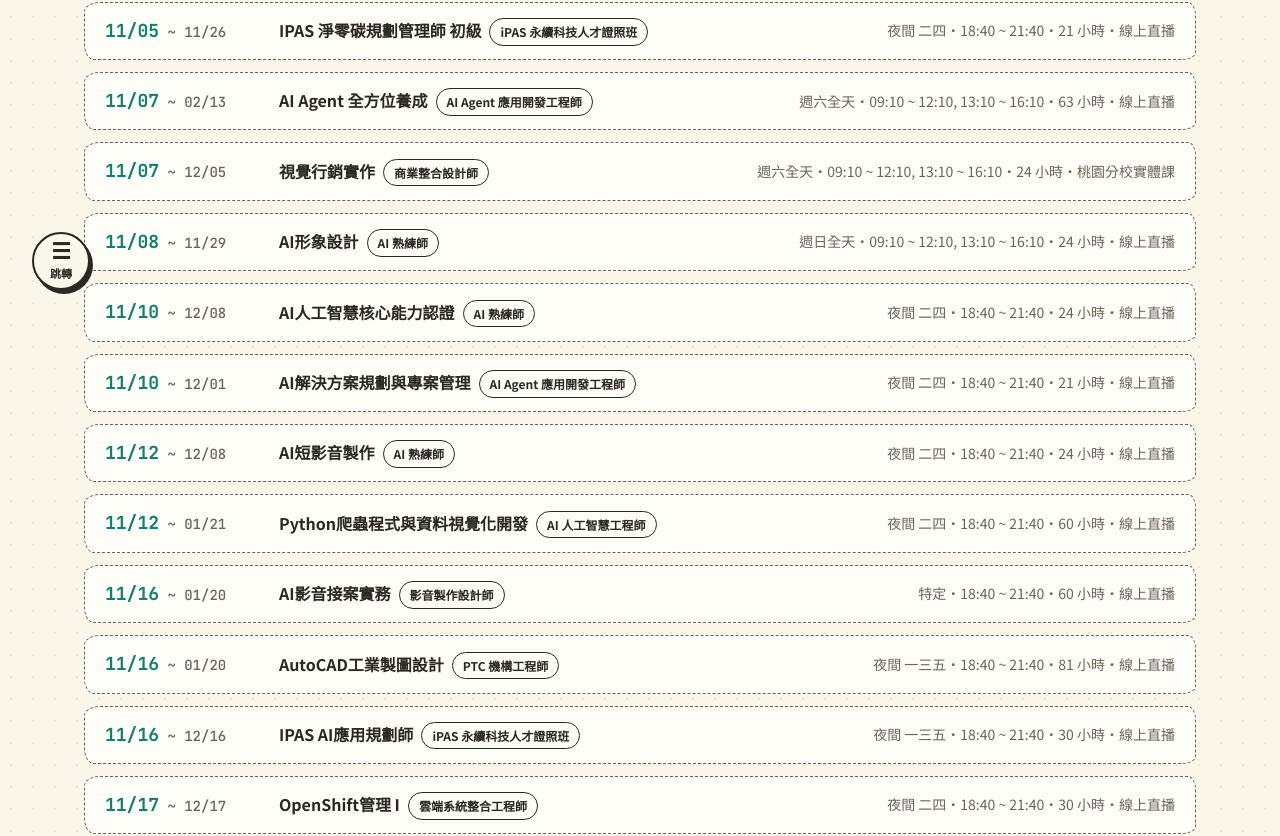
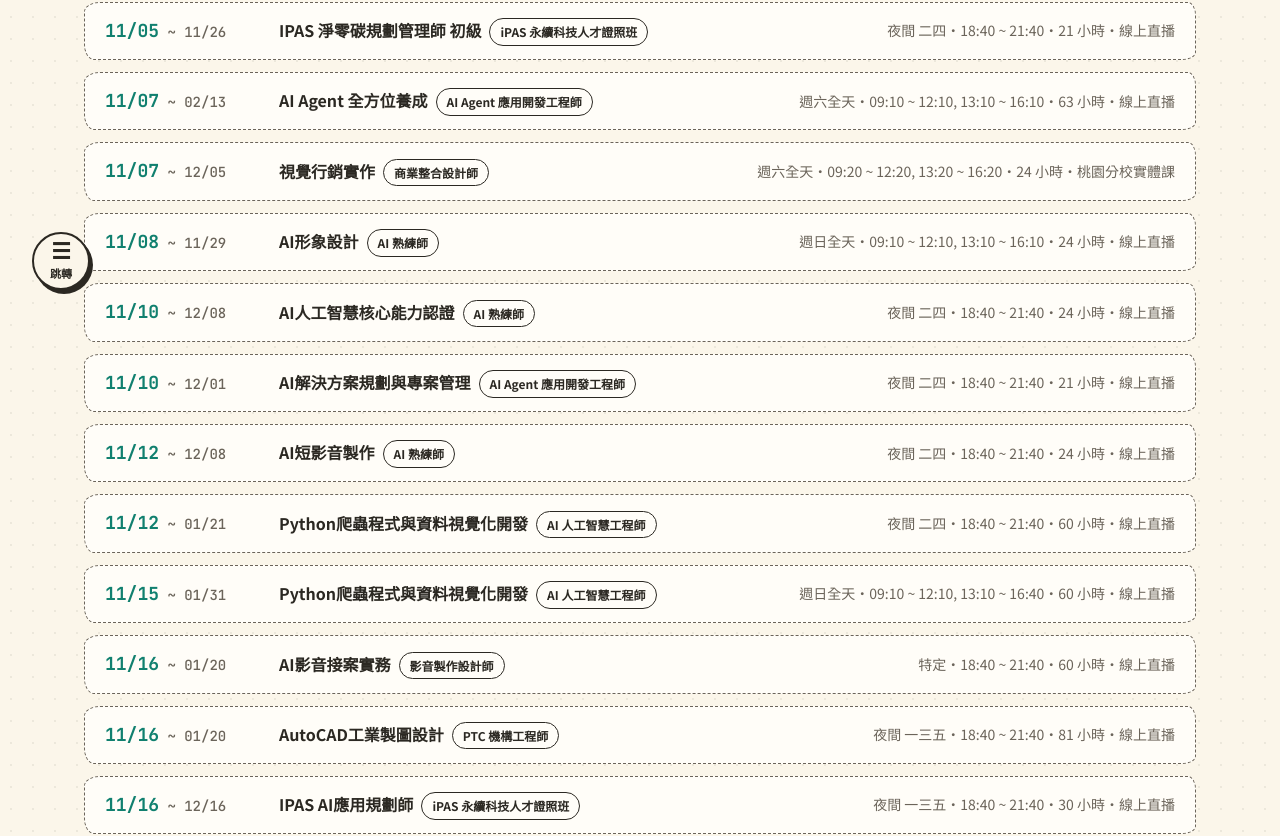
Before and after one commit to Janetdovely-cloud/cource, a React (Vite) app: page /#/classes in a window 1280 px wide. Shown: the part 478-1314 px from the top of the page. Built offline with nearby package versions, Linux system fonts and the light colour scheme.

Commit message:
每週同步近期開班（學管）

```diff
--- a/scripts/classes-lcc.json
+++ b/scripts/classes-lcc.json
@@ -161,7 +161,7 @@
   "類別": "職場",
   "課程": "視覺行銷實作 (停課日期:11/28)",
   "時段": "週六全天",
-  "時間": "09:10 ~ 12:10, 13:10 ~ 16:10",
+  "時間": "09:20 ~ 12:20, 13:20 ~ 16:20",
   "時數": "24"
  },
  {
@@ -297,6 +297,17 @@
   "時數": "9"
  },
  {
+  "開課日期": "2026/11/15",
+  "結束日期": "2027/01/31",
+  "上課地點": "雲端教室",
+  "開課地點": "板橋",
+  "類別": "認證",
+  "課程": "Python爬蟲程式與資料視覺化開發",
+  "時段": "週日全天",
+  "時間": "09:10 ~ 12:10, 13:10 ~ 16:40",
+  "時數": "60"
+ },
+ {
   "開課日期": "2026/11/16",
   "結束日期": "2027/01/20",
   "上課地點": "雲端教室",
@@ -342,7 +353,7 @@
  },
  {
   "開課日期": "2026/11/17",
-  "結束日期": "2027/01/26",
+  "結束日期": "2027/01/28",
   "上課地點": "雲端教室",
   "開課地點": "台南",
   "類別": "認證",
@@ -460,6 +471,17 @@
   "時段": "夜間 一三五",
   "時間": "18:40 ~ 21:40",
   "時數": "60"
+ },
+ {
+  "開課日期": "2026/11/25",
+  "結束日期": "2026/11/25",
+  "上課地點": "雲端教室",
+  "開課地點": "豐原",
+  "類別": "說明會",
+  "課程": "產業趨勢說明會 (生成式AI影音創作實戰)",
+  "時段": "夜間",
+  "時間": "19:00 ~ 21:00",
+  "時數": "2"
  },
  {
   "開課日期": "2026/11/26",
@@ -836,6 +858,17 @@
   "時數": "75"
  },
  {
+  "開課日期": "2026/12/15",
+  "結束日期": "2027/01/12",
+  "上課地點": "雲端教室",
+  "開課地點": "雲端教室",
+  "類別": "認證",
+  "課程": "想用 AI 拍出電影感短片？｜角色一致性 X 鏡頭美學 X 影音模型實戰",
+  "時段": "夜間 二四",
+  "時間": "19:00 ~ 21:00",
+  "時數": "14"
+ },
+ {
   "開課日期": "2026/12/16",
   "結束日期": "2027/01/15",
   "上課地點": "雲端教室",
--- a/src/data/classes.js
+++ b/src/data/classes.js
@@ -16,6 +16,15 @@ export const classes = {
    "end": "2027/01/21",
    "slot": "夜間 二四",
    "time": "18:40 ~ 21:40",
+   "hours": "60",
+   "branch": "線上直播"
+  },
+  {
+   "name": "Python爬蟲程式與資料視覺化開發",
+   "start": "2026/11/15",
+   "end": "2027/01/31",
+   "slot": "週日全天",
+   "time": "09:10 ~ 12:10, 13:10 ~ 16:40",
    "hours": "60",
    "branch": "線上直播"
   },
@@ -170,7 +179,7 @@ export const classes = {
   {
    "name": "空間軟裝設計實務",
    "start": "2026/11/17",
-   "end": "2027/01/26",
+   "end": "2027/01/28",
    "slot": "夜間 二四",
    "time": "18:40 ~ 21:40",
    "hours": "60",
@@ -268,6 +277,15 @@ export const classes = {
    "slot": "週六全天",
    "time": "09:10 ~ 12:10, 13:10 ~ 16:10",
    "hours": "72",
+   "branch": "線上直播"
+  },
+  {
+   "name": "想用 AI 拍出電影感短片？｜角色一致性 X 鏡頭美學 X 影音模型實戰",
+   "start": "2026/12/15",
+   "end": "2027/01/12",
+   "slot": "夜間 二四",
+   "time": "19:00 ~ 21:00",
+   "hours": "14",
    "branch": "線上直播"
   },
   {
@@ -389,7 +407,7 @@ export const classes = {
    "start": "2026/11/07",
    "end": "2026/12/05",
    "slot": "週六全天",
-   "time": "09:10 ~ 12:10, 13:10 ~ 16:10",
+   "time": "09:20 ~ 12:20, 13:20 ~ 16:20",
    "hours": "24",
    "branch": "桃園分校實體課"
   },
@@ -582,6 +600,15 @@ export const classes = {
    "branch": "線上直播"
   },
   {
+   "name": "想用 AI 拍出電影感短片？｜角色一致性 X 鏡頭美學 X 影音模型實戰",
+   "start": "2026/12/15",
+   "end": "2027/01/12",
+   "slot": "夜間 二四",
+   "time": "19:00 ~ 21:00",
+   "hours": "14",
+   "branch": "線上直播"
+  },
+  {
    "name": "2D美術設計",
    "start": "2026/12/16",
    "end": "2027/01/25",
```
